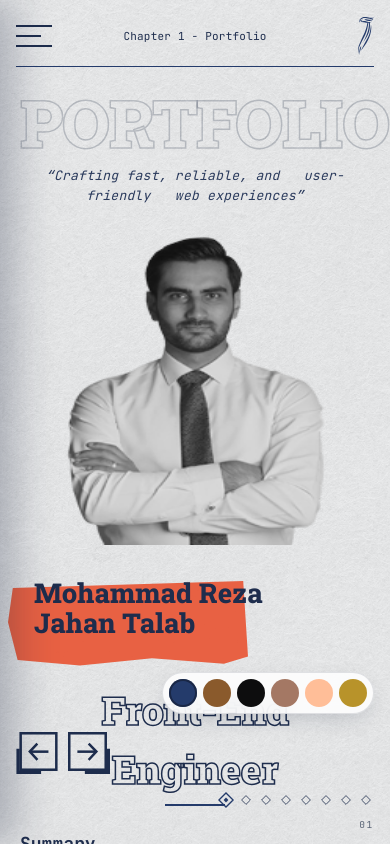
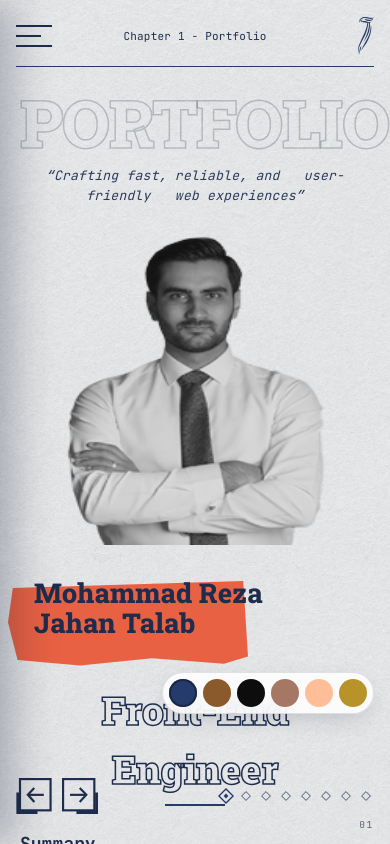
Before and after one commit to greatmr/website, a Next.js app: page / in a window 390 px wide. Both pictures are taken after a click on the button "DISCOVER MORE". Built offline with nearby package versions, Linux system fonts and the light colour scheme.

Commit message:
fix: adjust layout of pagination and progress components alignment

```diff
--- a/src/app/globals.css
+++ b/src/app/globals.css
@@ -1602,19 +1602,22 @@
 
     .pagenav {
       left: 16px;
-      bottom: 70px;
+      bottom: 30px;
       gap: 10px;
+      align-items: center;
     }
 
     .pagebtn {
-      width: 42px;
-      height: 42px;
+      width: 36px;
+      height: 36px;
     }
 
     .progress {
       right: 16px;
-      bottom: 36px;
+      bottom: 30px;
       gap: 4px;
+      height: 36px;
+      align-items: center;
     }
 
     .progress__dot {
```
